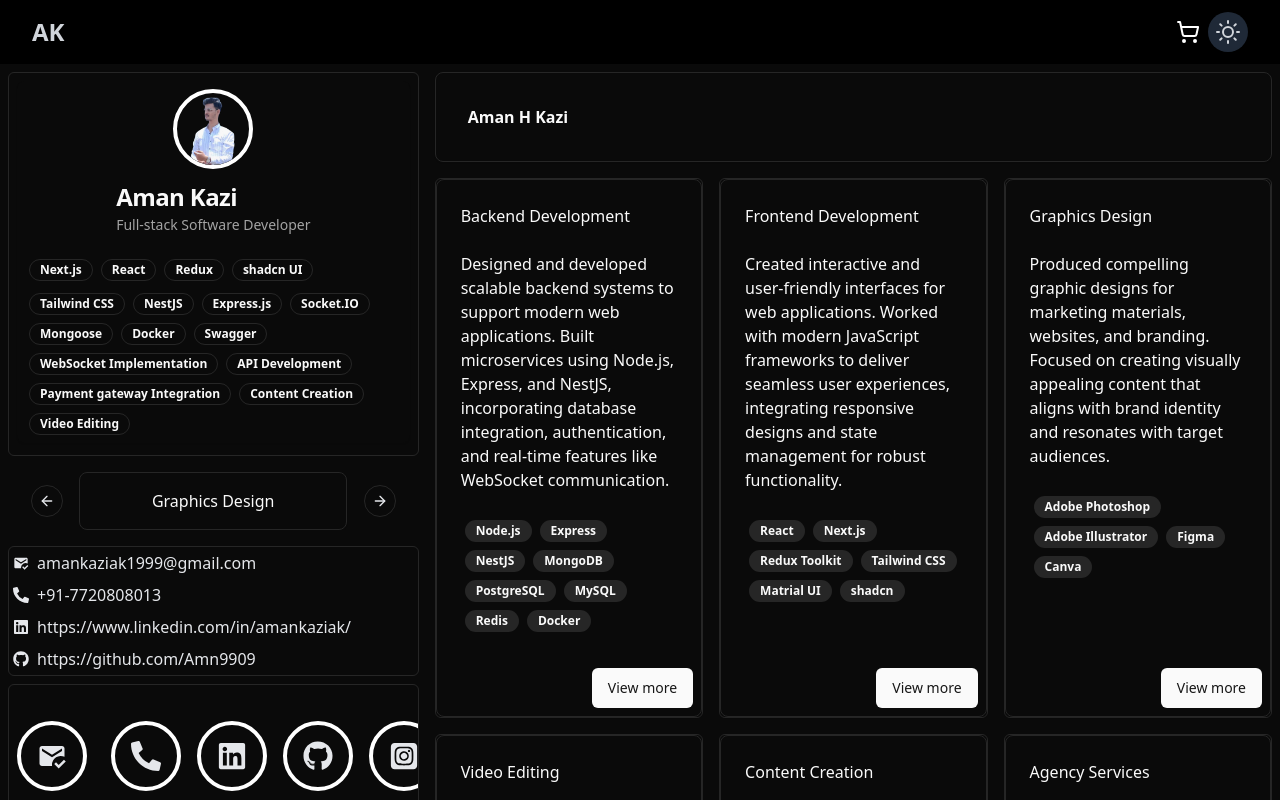
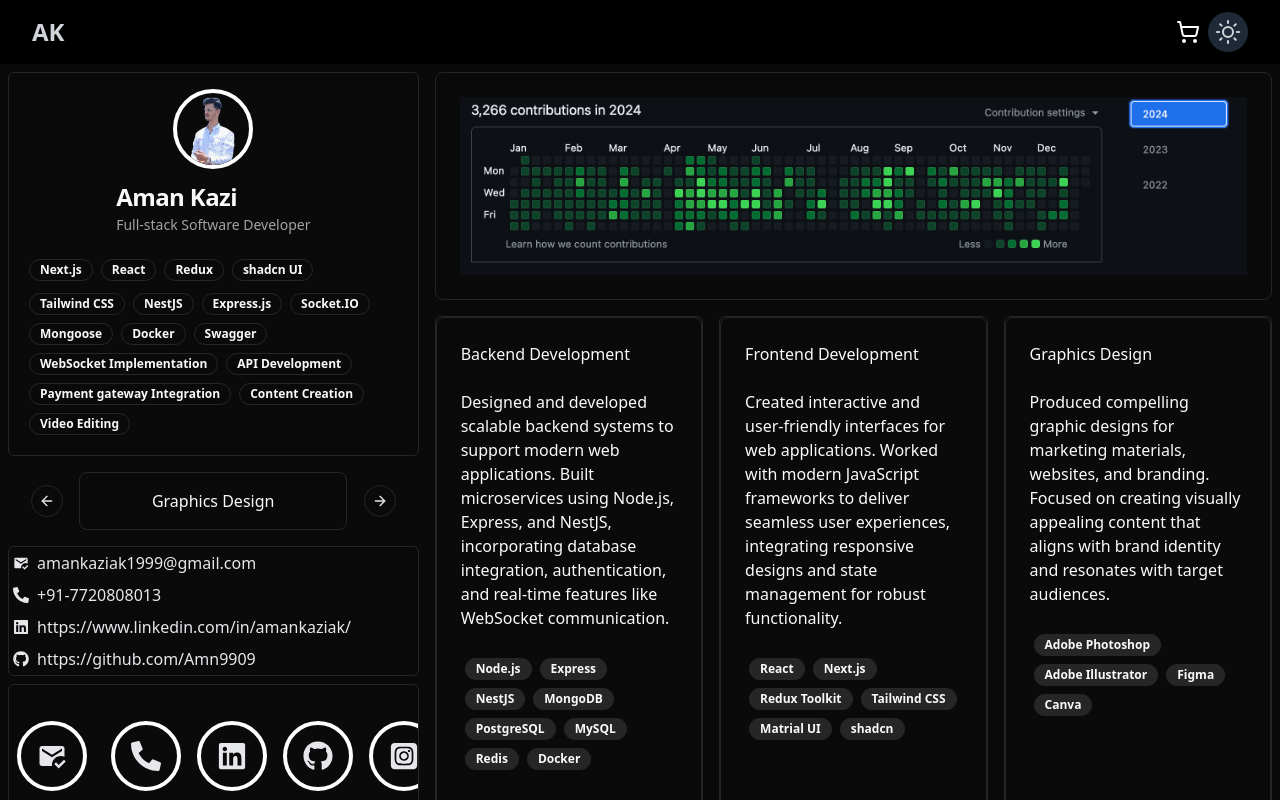
Before and after one commit to Amn9909/portfolio-amn, a Next.js app: page /home in a window 1280 px wide. Shown: the top 800 px of the page. Built offline with nearby package versions, Linux system fonts and the light colour scheme.

Commit message:
added git contributions

```diff
--- a/app/home/page.tsx
+++ b/app/home/page.tsx
@@ -6,6 +6,8 @@ import ContactUs from "../(components)/ContactUs";
 import ContactInfo from "../(components)/ContactInfo";
 import ProjectCards from "../(components)/ProjectCards";
 import { useTheme } from "next-themes";
+import GithubContribution from "../asset/git-commits.png"
+import Image from "next/image";
 
 
 
@@ -39,7 +41,7 @@ const Home = () => {
                 'Designed and developed scalable backend systems to support modern web applications. ' +
                 'Built microservices using Node.js, Express, and NestJS, incorporating database integration, ' +
                 'authentication, and real-time features like WebSocket communication.',
-            technologies: ['Node.js', 'Express', 'NestJS', 'MongoDB', 'PostgreSQL', 'MySQL','Redis', 'Docker'],
+            technologies: ['Node.js', 'Express', 'NestJS', 'MongoDB', 'PostgreSQL', 'MySQL', 'Redis', 'Docker'],
         },
         {
             name: 'Frontend Development',
@@ -63,7 +65,7 @@ const Home = () => {
                 'Edited high-quality videos for various purposes, including promotional content, tutorials, ' +
                 'and social media. Utilized advanced editing tools to ensure smooth transitions, captivating effects, ' +
                 'and professional-grade output.',
-            technologies: ['Adobe Premiere Pro', 'After Effects','Cap cut'],
+            technologies: ['Adobe Premiere Pro', 'After Effects', 'Cap cut'],
         },
         {
             name: 'Content Creation',
@@ -111,10 +113,10 @@ const Home = () => {
             </div>
             <div className="col-span-2 3xs:col-span-3 xxs:col-span-3 xs:col-span-3 sm:col-span-3 md:col-span-2 lg:col-span-2 xl:col-span-2 2xl:col-span-2">
                 <div className="m-2">
-                    <Card className="p-2 flex items-center justify-between">
+                    <Card className="flex items-center justify-between">
                         <CardHeader className="font-extrabold">
-                            Aman H Kazi
-                            {/* <CardDescription>Search projects</CardDescription> */}
+                            <Image src={GithubContribution} alt="Example Image" height={300} />
+                            {/* <img src={GithubContribution} alt="git contribution" /> */}
                         </CardHeader>
                     </Card>
                 </div>
```
Also changed, not shown: app/asset/git-commits.png (added).
